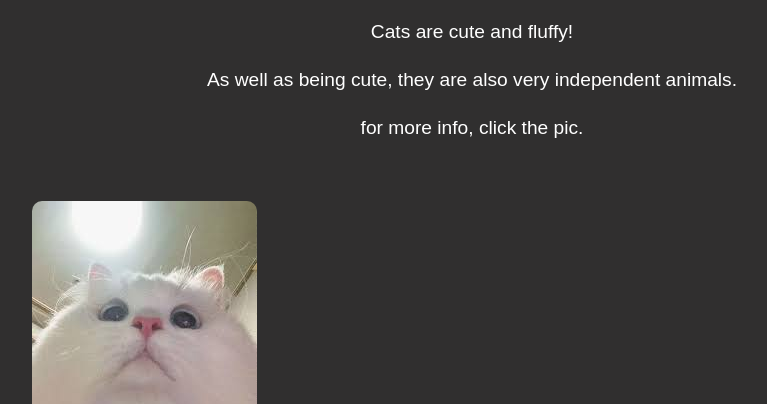
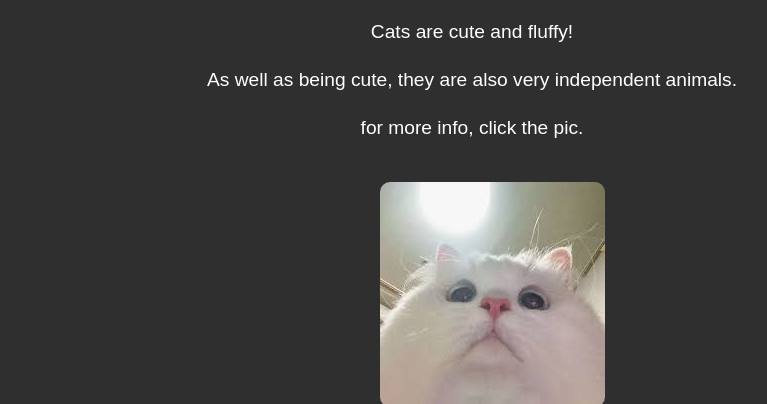
Before and after one commit to Henrik8772/CatInfos, a plain HTML site: page index.html in a window 1280 px wide. Shown: the part 104-508 px from the top of the page, without its empty margins (168-935 px from the left). Drawn offline with Linux system fonts and the light colour scheme.

Commit message:
catsssssss

```diff
--- a/index.html
+++ b/index.html
@@ -32,7 +32,7 @@
             max-width: 60rem;
             margin-inline: auto;
             text-align: center;
-        }
+
 
             img {
                 display: inline-block;
@@ -40,16 +40,10 @@
                 max-width: 300px;
                 border-radius: 10px;
             }
+        }
 
 
 
-        .cat-pics {
-            display: flex;
-            justify-content: space-between;
-            align-items: center;
-            max-width: 960px;
-            margin: 0 auto;
-        }
 
         .flex {
             display: flex;
@@ -64,13 +58,13 @@
         <p>Cats are cute and fluffy!</p>
         <p>As well as being cute, they are also very independent animals.</p>
         <p>for more info, click the pic.</p>
-        <div class="cat-pics">
+
         <ul>
             <a href="https://henrik8772.github.io/CatHub/">
                 <img src="catfrontpic.jpg" alt="catss">
             </a>
         </ul>
-        </div>
+
     </main>
 </body>
 
```
Lines whose indentation alone changed are shown as unchanged.
